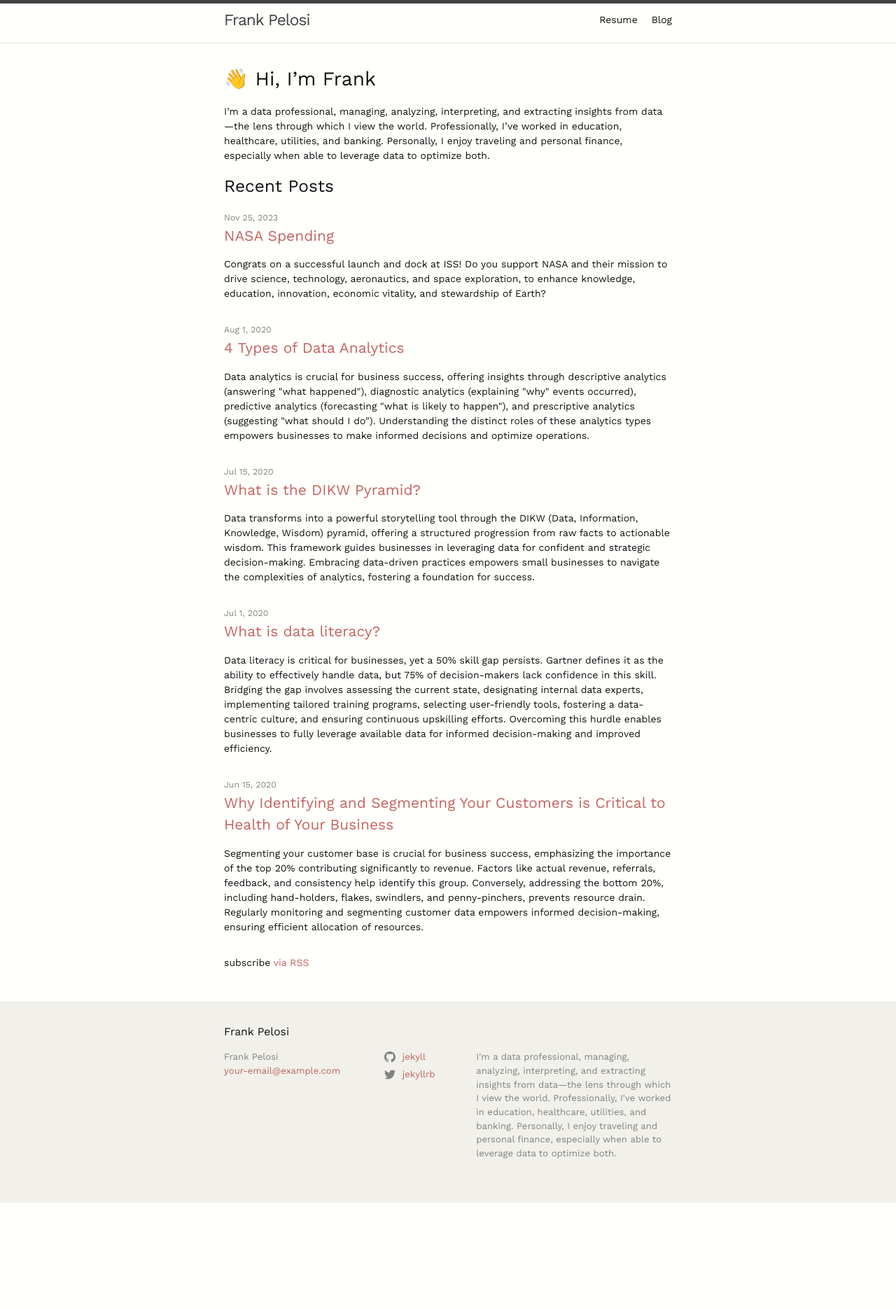
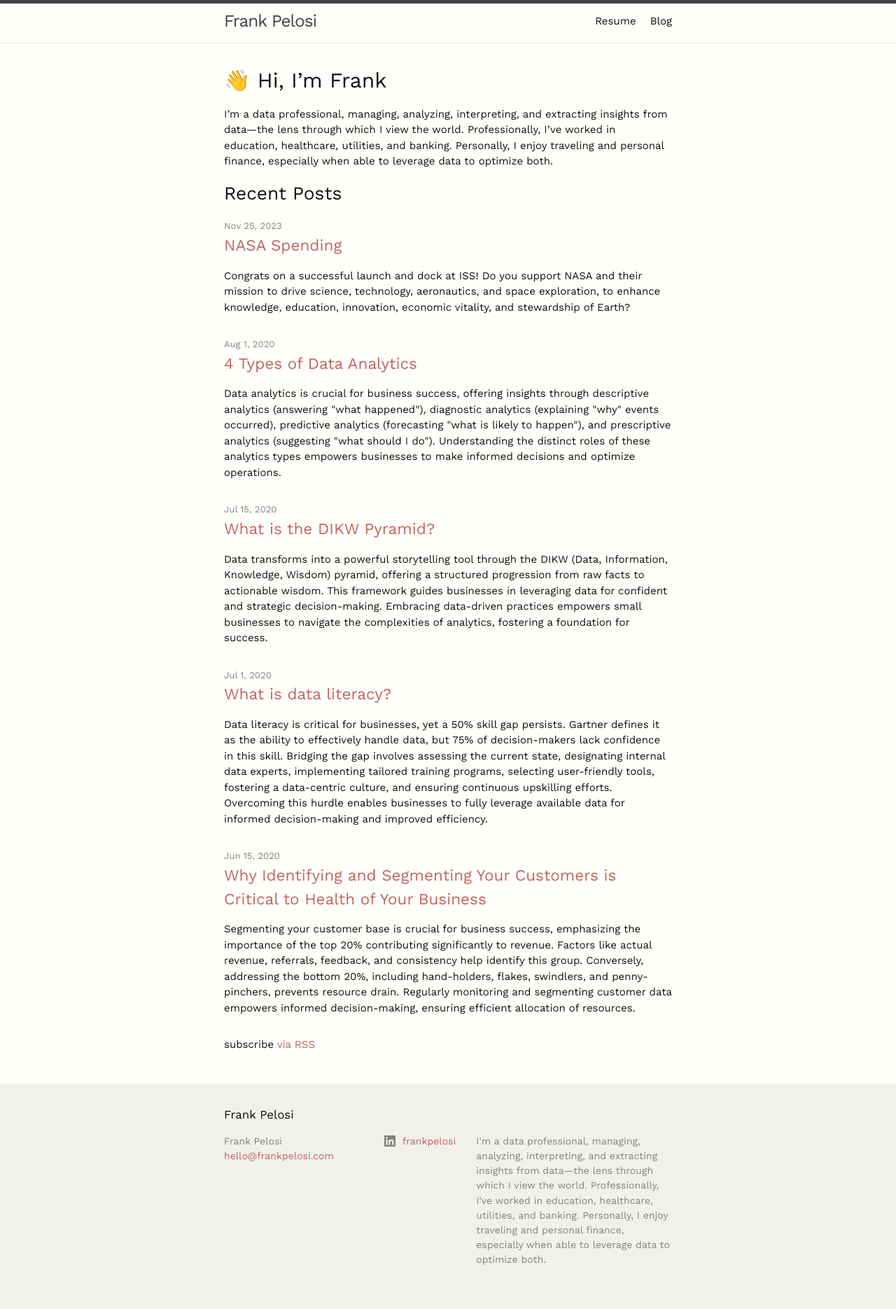
Before and after one commit to fpelosi/portfolio, a Jekyll site: the page built from index.md, in a window 1280 px wide. Shown: the whole page at 70% size. Built offline with Jekyll 4.4.1, drawn with Linux system fonts in a browser that asks for light colours; emoji names are drawn with the system emoji font; before the commit the page ends 1718 px from its top, so only the background shows below that.

Commit message:
Updates to footer and config

```diff
--- a/_config.yml
+++ b/_config.yml
@@ -19,12 +19,11 @@
 # in the templates via {{ site.myvariable }}.
 
 title: Frank Pelosi
-email: your-email@example.com
+email: hello@frankpelosi.com
 description: "I'm a data professional, managing, analyzing, interpreting, and extracting insights from data—the lens through which I view the world. Professionally, I've worked in education, healthcare, utilities, and banking. Personally, I enjoy traveling and personal finance, especially when able to leverage data to optimize both."
 baseurl: "" # the subpath of your site, e.g. /blog
 url: "" # the base hostname & protocol for your site, e.g. http://example.com
-twitter_username: jekyllrb
-github_username:  jekyll
+linkedin_username:  frankpelosi
 
 # Build settings
 # theme: minima
--- a/_sass/minima.scss
+++ b/_sass/minima.scss
@@ -3,7 +3,7 @@
 // Define defaults for each variable.
 
 $base-font-family: 'Work Sans', sans-serif;//-apple-system, BlinkMacSystemFont, "Segoe UI", Roboto, Helvetica, Arial, sans-serif, "Apple Color Emoji", "Segoe UI Emoji", "Segoe UI Symbol" !default;
-$base-font-size:   14px !default;
+$base-font-size:   15px !default;
 $base-font-weight: 400 !default;
 $small-font-size:  $base-font-size * 0.875 !default;
 $base-line-height: 1.5 !default;
```
